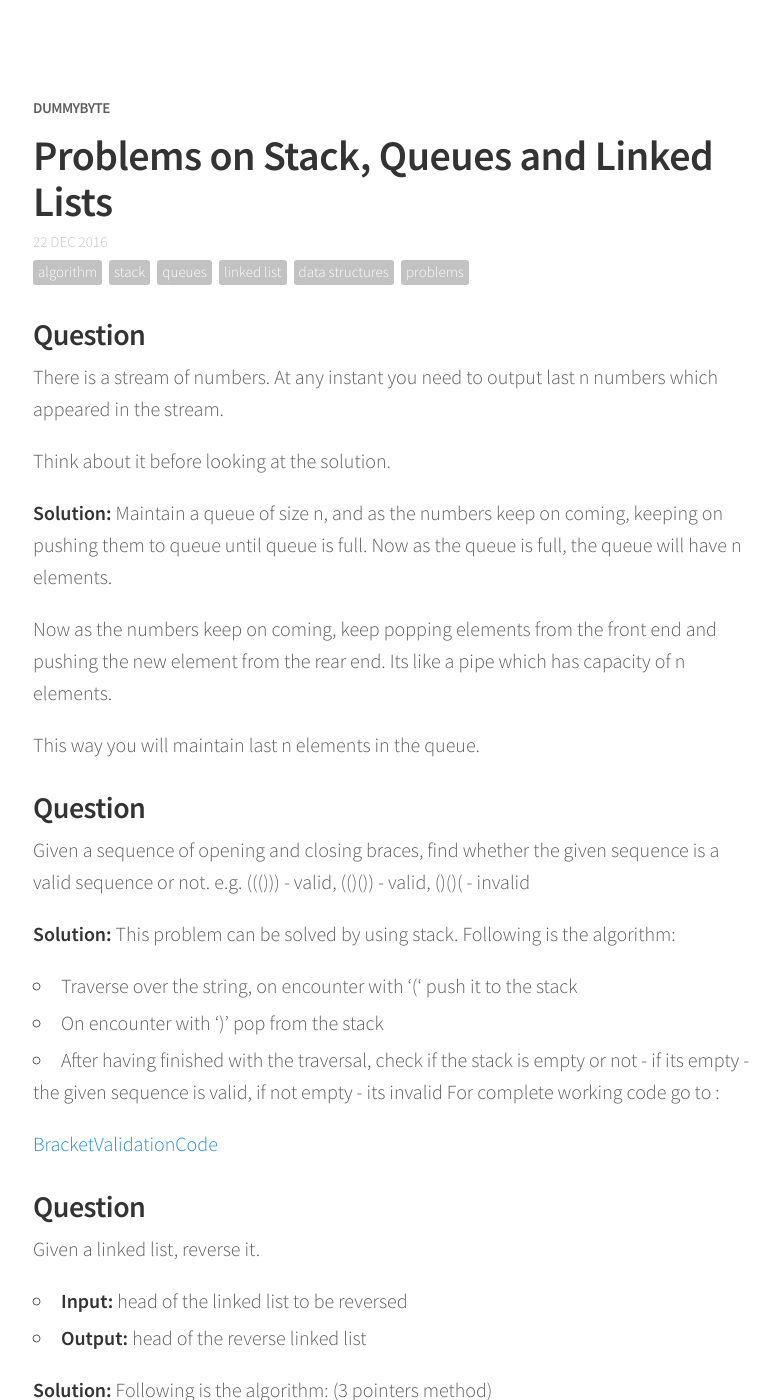
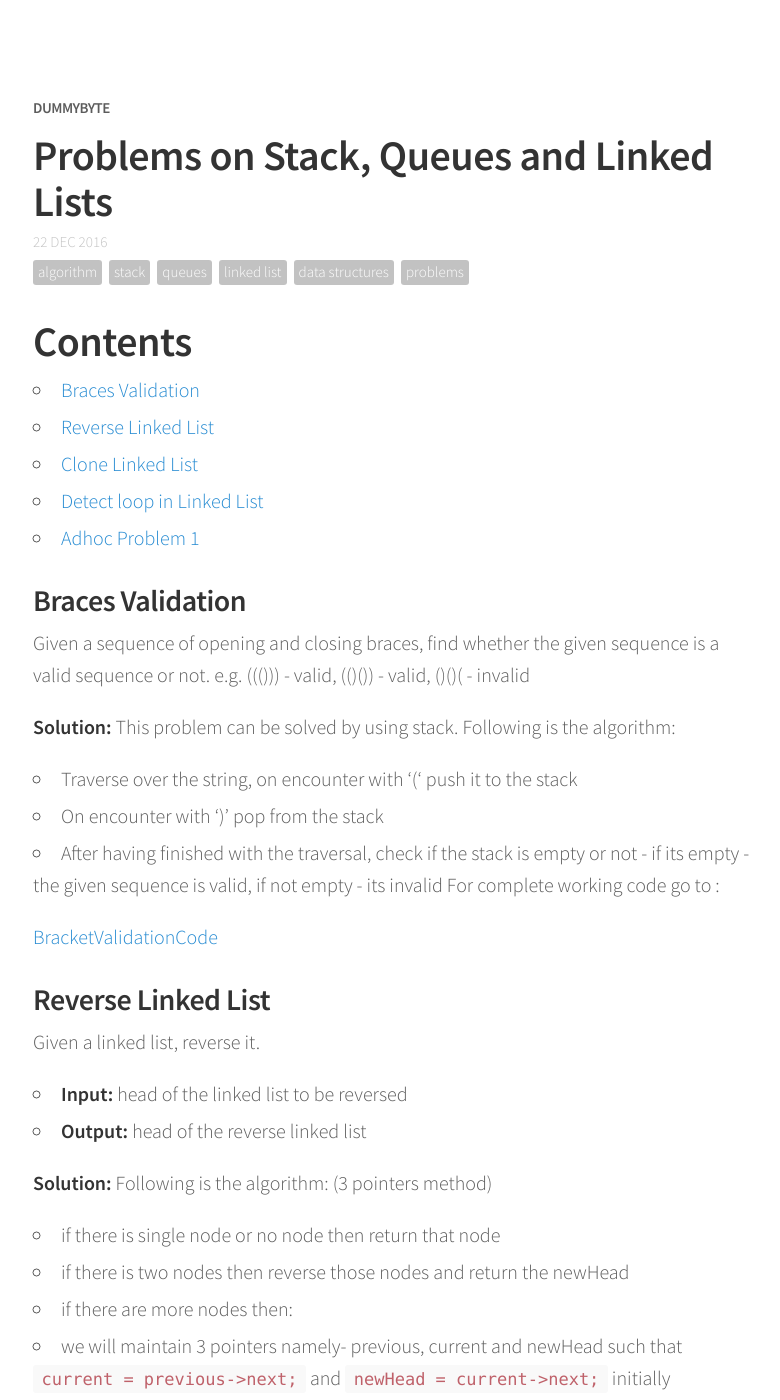
Before and after one commit to dummybyte/blog, a Jekyll site: the page built from _posts/2016-12-22-Problems-on-Stack-Queue-Linked-Lists.md, in a window 1280 px wide and 1400 px high. Shown: the whole window, without its empty margins (247-1027 px from the left). Built offline with Jekyll 4.4.1, drawn with Linux system fonts in a browser that asks for light colours; nearby versions of some CDN libraries; comment, search, counter and statistics services are not loaded; some of the changed text lies outside the part shown.

Commit message:
added links to different sections in the post

```diff
--- a/_posts/2016-12-22-Problems-on-Stack-Queue-Linked-Lists.md
+++ b/_posts/2016-12-22-Problems-on-Stack-Queue-Linked-Lists.md
@@ -7,22 +7,16 @@ tags: [algorithm, stack, queues, linked list, data structures, problems]
 comments: true
 share: true
 ---
-### Question
+# Contents
 
-There is a stream of numbers. At any instant you need to output last n numbers which appeared in the stream.
-
-Think about it before looking at the solution.
-
-**Solution:** Maintain a queue of size n, and as the numbers keep on coming, keeping on pushing them to queue until queue is full. Now as the queue is full, the queue will have n elements.
-
-Now as the numbers keep on coming, keep popping elements from the front end and pushing the new element from the rear end. Its like a pipe which has capacity of n elements.
-
-This way you will maintain last n elements in the queue.
+- [Braces Validation](#braces-validation)
+- [Reverse Linked List](#reverse-linked-list)
+- [Clone Linked List](#clone-linked-list)
+- [Detect loop in Linked List](#detect-loop-in-linked-list)
+- [Adhoc Problem 1](#adhoc-problem-1)
 
 
-
-
-### Question
+### Braces Validation
 
 Given a sequence of opening and closing braces, find whether the given sequence is a valid sequence or not. e.g. ((())) - valid,  (()()) - valid, ()()(  - invalid
 
@@ -36,7 +30,7 @@ For complete working code go to :
 [BracketValidationCode](https://github.com/dummybyte/CodeBlog/blob/master/BracketValidation.cpp)
 
 
-### Question
+### Reverse Linked List
 
 Given a linked list, reverse it.
 
@@ -57,7 +51,7 @@ For the detail working code please see:
 [Reverse Linked List](https://github.com/dummybyte/CodeBlog/blob/master/ReverseLinkedList.cpp)
 
 
-### Question
+### Clone Linked List
 Clone a linked list with next and a random pointer
 
 * **Input** head of linked list to be cloned
@@ -86,7 +80,7 @@ For the full working code, see the following link:
 [Clone Linked List with random ptr](https://github.com/dummybyte/CodeBlog/blob/master/CloneLinkedListRndPtr.cpp)
 
 
-### Question
+### Detect loop in Linked List
 Detect whether a loop is present in linked list or not
 
 * **Input** head of the linked list
@@ -98,3 +92,16 @@ This idea we will use here to detect a loop in the linked list. Consider two poi
 [Detect Loop in Linked List](https://github.com/dummybyte/CodeBlog/blob/master/LoopInLinkedList.cpp)
 
 **BrainStorm** Will the above logic work if the other pointer speed is 3x,4x... times the first one?
+
+
+### Adhoc Problem 1
+
+There is a stream of numbers. At any instant you need to output last n numbers which appeared in the stream.
+
+Think about it before looking at the solution.
+
+**Solution:** Maintain a queue of size n, and as the numbers keep on coming, keeping on pushing them to queue until queue is full. Now as the queue is full, the queue will have n elements.
+
+Now as the numbers keep on coming, keep popping elements from the front end and pushing the new element from the rear end. Its like a pipe which has capacity of n elements.
+
+This way you will maintain last n elements in the queue.
```
